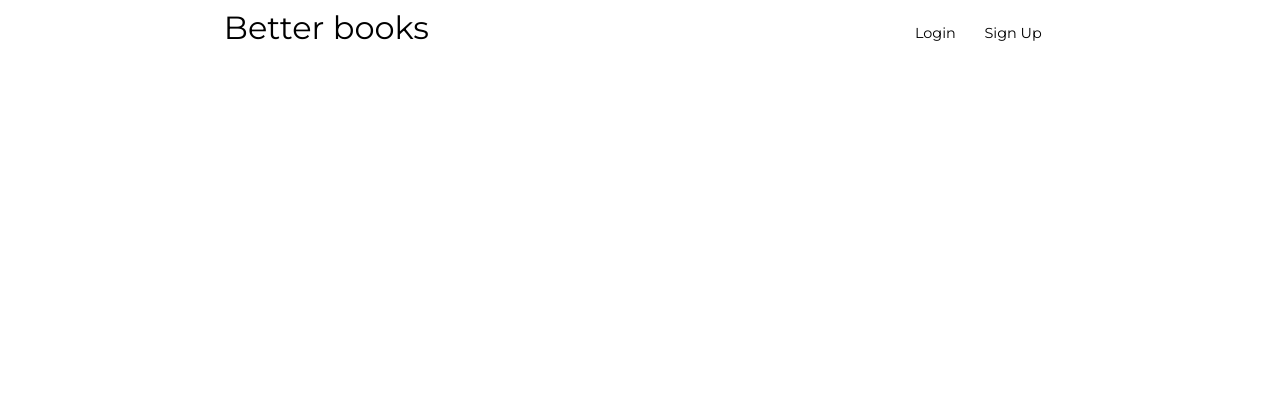
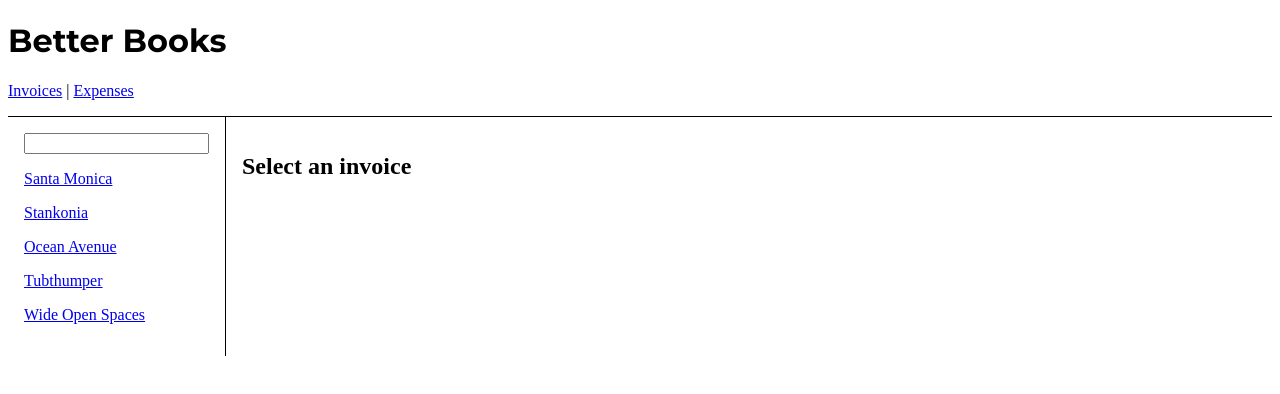
Before and after one commit to Rcatarata/Social-MERN-, a React (Create React App) app in the folder social-mern/: page /invoices in a window 1280 px wide. Shown: the top 394 px of the page. Built offline with nearby package versions, Linux system fonts and the light colour scheme.

Commit message:
React router
implementing react router

```diff
--- a/social-mern/package.json
+++ b/social-mern/package.json
@@ -8,6 +8,7 @@
     "@testing-library/user-event": "^13.5.0",
     "react": "^18.1.0",
     "react-dom": "^18.1.0",
+    "react-router-dom": "^6.3.0",
     "react-scripts": "5.0.1",
     "web-vitals": "^2.1.4"
   },
--- a/social-mern/src/App.js
+++ b/social-mern/src/App.js
@@ -1,12 +1,26 @@
 import './styles/style.css';
+import {Outlet, Link } from 'react-router-dom';
 import Nav from './components/Nav';
 import Users from './components/Users';
+import Home from './components/Home';
+import About from './components/About';
+// import Expenses from './routes/Expenses';
+// import Invoices from './routes/Invoices';
 
 function App() {
   return (
-    <div className="App">
-      <Nav />
-      <Users />
+    <div className='App'>
+     <h1>Better Books</h1>
+     <nav
+        style={{
+          borderBottom: "solid 1px",
+          paddingBottom: "1rem",
+        }}
+      >
+        <Link to="/invoices">Invoices</Link> |{" "}
+        <Link to="/expenses">Expenses</Link>
+      </nav>
+      <Outlet />
     </div>
   );
 }
--- /dev/null
+++ b/social-mern/src/components/About.jsx
@@ -0,0 +1,19 @@
+import React from 'react'
+import { Routes, Route, Link } from "react-router-dom";
+
+export default function About() {
+  return (
+    <div>
+        <main>
+        <h2>Who are we?</h2>
+        <p>
+          That feels like an existential question, don't you
+          think?
+        </p>
+      </main>
+      <nav>
+        <Link to="/">Home</Link>
+      </nav>
+    </div>
+  )
+}
--- /dev/null
+++ b/social-mern/src/data.js
@@ -0,0 +1,42 @@
+let invoices = [
+    {
+      name: "Santa Monica",
+      number: 1995,
+      amount: "$10,800",
+      due: "12/05/1995",
+    },
+    {
+      name: "Stankonia",
+      number: 2000,
+      amount: "$8,000",
+      due: "10/31/2000",
+    },
+    {
+      name: "Ocean Avenue",
+      number: 2003,
+      amount: "$9,500",
+      due: "07/22/2003",
+    },
+    {
+      name: "Tubthumper",
+      number: 1997,
+      amount: "$14,000",
+      due: "09/01/1997",
+    },
+    {
+      name: "Wide Open Spaces",
+      number: 1998,
+      amount: "$4,600",
+      due: "01/27/1998",
+    },
+  ];
+
+  export function getInvoices() {
+    return invoices;
+  }
+
+  export function getInvoice(number) {
+    return invoices.find(
+      (invoice) => invoice.number === number
+    );
+  }
--- a/social-mern/src/index.js
+++ b/social-mern/src/index.js
@@ -1,12 +1,41 @@
 import React from 'react';
 import ReactDOM from 'react-dom/client';
 import App from './App';
+import Expenses from './routes/Expenses';
+import Invoices from './routes/Invoices';
+import Invoice from './routes/Invoice';
 import reportWebVitals from './reportWebVitals';
+import { BrowserRouter, Routes, Route } from 'react-router-dom';
 
 const root = ReactDOM.createRoot(document.getElementById('root'));
 root.render(
   <React.StrictMode>
-    <App />
+    <BrowserRouter>
+      <Routes>
+        <Route path="/" element={<App />} >
+          <Route path="expenses" element={<Expenses />} />
+          <Route path="invoices" element={<Invoices />} >
+            <Route
+              index
+              element={
+                <main style={{padding: '1rem'}}>
+                  <h2>Select an invoice</h2>
+                </main>
+              }
+              />
+            <Route path=':invoiceId' element={<Invoice/>}/>
+          </Route>
+          <Route
+            path="*"
+            element={
+              <main style={{ padding: "1rem" }}>
+                <p>There's nothing here!</p>
+              </main>
+            }
+          />
+        </Route>
+      </Routes>
+  </BrowserRouter>
   </React.StrictMode>
 );
 
--- /dev/null
+++ b/social-mern/src/routes/Expenses.jsx
@@ -0,0 +1,8 @@
+export default function Expenses() {
+    return (
+      <main style={{ padding: "1rem 0" }}>
+        <h2>Expenses</h2>
+
+      </main>
+    );
+  }
--- /dev/null
+++ b/social-mern/src/routes/Invoice.jsx
@@ -0,0 +1,20 @@
+import {useParams} from 'react-router-dom'
+import { getInvoice } from "../data";
+import React from 'react'
+
+export default function Invoice() {
+    let params = useParams();
+    let invoice = getInvoice(parseInt(params.invoiceId, 10));
+  return (
+    <div>
+        <h2>Invoice {params.invoiceId}</h2>
+        <main style={{ padding: " 0rem 1rem" }}>
+            <h3>Total Due: {invoice.amount}</h3>
+            <p>
+                {invoice.name}: {invoice.number}
+            </p>
+            <p>Due Date: {invoice.due}</p>
+        </main>
+    </div>
+  )
+}
--- /dev/null
+++ b/social-mern/src/routes/Invoices.jsx
@@ -0,0 +1,61 @@
+import {NavLink, Link, Outlet, useSearchParams,} from 'react-router-dom'
+import {getInvoices} from '../data.js'
+
+export default function Invoices() {
+    let invoices = getInvoices();
+    let [searchParams, setSearchParams] = useSearchParams();
+
+  return (
+    <div style={{ display: "flex" }}>
+    <nav
+      style={{
+        borderRight: "solid 1px",
+        padding: "1rem",
+      }}
+    >
+    <input
+          value={searchParams.get("filter") || ""}
+          onChange={(event) => {
+            let filter = event.target.value;
+            if (filter) {
+              setSearchParams({ filter });
+            } else {
+              setSearchParams({});
+            }
+          }}
+        />
+        {invoices
+          .filter((invoice) => {
+            let filter = searchParams.get("filter");
+            if (!filter) return true;
+            let name = invoice.name.toLowerCase();
+            return name.startsWith(filter.toLowerCase());
+          })
+      .map((invoice) => (
+        <NavLink
+            style={({ isActive }) => {
+              return {
+                display: "block",
+                margin: "1rem 0",
+                color: isActive ? "blue" : "",
+              };
+            }}
+            to={`/invoices/${invoice.number}`}
+            key={invoice.number}
+          >
+            {invoice.name}
+        </NavLink>
+        /* we can render a link that doesnt indicate which link is active */
+        /* <Link
+            style={{ display: "block", margin: "1rem 0" }}
+            to={`/invoices/${invoice.number}`}
+            key={invoice.number}
+          >
+            {invoice.name}
+        </Link> */
+      ))}
+    </nav>
+    <Outlet />
+  </div>
+    );
+  }
--- a/social-mern/src/styles/style.css
+++ b/social-mern/src/styles/style.css
@@ -4,6 +4,10 @@ html {
           box-sizing: border-box;
   margin: 0px;
   padding: 0px;
+}
+
+h1 {
+  font-family: 'Montserrat', sans-serif;
 }
 
 .nav--bar {
--- a/social-mern/src/styles/style.scss
+++ b/social-mern/src/styles/style.scss
@@ -4,6 +4,10 @@ html{
     margin: 0px;
     padding: 0px;
   }
+
+h1{
+    font-family: 'Montserrat', sans-serif;;
+}
 
 .nav--bar{
     display: flex;
```
Also changed, not shown: social-mern/src/components/Home.jsx (added), 2 other files (tests, documents, lock files or other folders).
